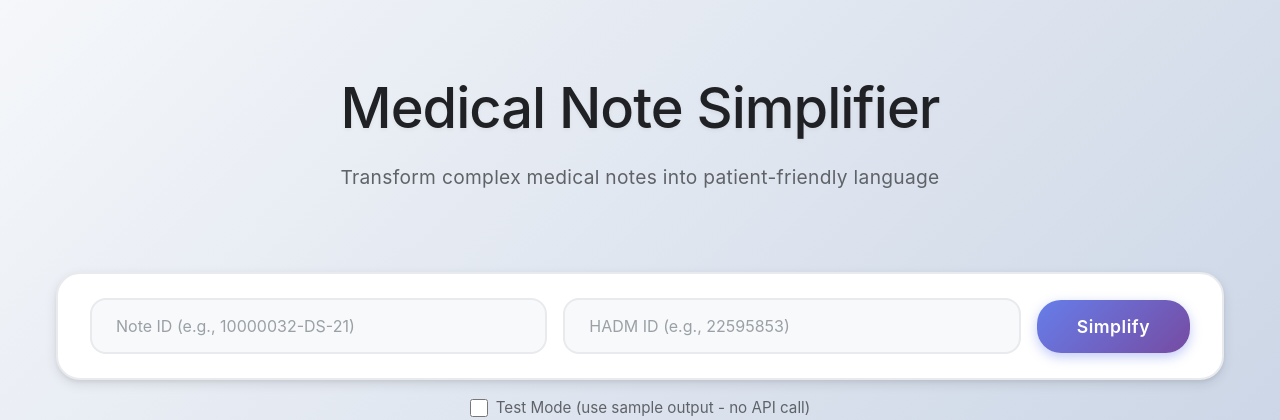
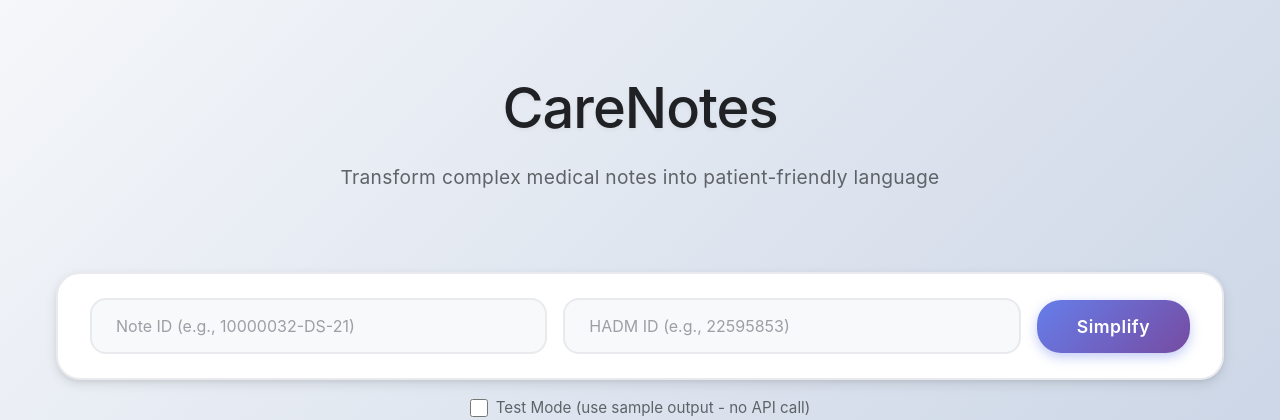
Before and after one commit to deepshelke/MD-Hackathon, a Flask app: page / in a window 1280 px wide. Shown: the top 420 px of the page. Run offline with Flask 3, Linux system fonts and the light colour scheme.

Commit message:
Rebrand app to CareNotes - Simple, relatable, friendly name

```diff
--- a/app.py
+++ b/app.py
@@ -1,5 +1,5 @@
 """
-Flask application for Medical Note Simplification.
+Flask application for CareNotes - Simplifying medical discharge notes.
 """
 import os
 import json
--- a/src/__init__.py
+++ b/src/__init__.py
@@ -1 +1 @@
-"""Medical note simplification pipeline."""
+"""CareNotes - Medical note simplification pipeline."""
--- a/src/prompts.py
+++ b/src/prompts.py
@@ -8,7 +8,7 @@ MAX_PROMPT_LENGTH = 10000  # Increased default, but trimming logic still works i
 
 
 class PromptBuilder:
-    """Builds system and user prompts for medical note simplification."""
+    """Builds system and user prompts for CareNotes - medical note simplification."""
 
     SYSTEM_PROMPT = """You are a medical communication specialist. Simplify medical discharge notes into patient-friendly language that anyone can understand.
 
--- a/templates/index.html
+++ b/templates/index.html
@@ -3,14 +3,14 @@
 <head>
     <meta charset="UTF-8">
     <meta name="viewport" content="width=device-width, initial-scale=1.0">
-    <title>Medical Note Simplifier</title>
+    <title>CareNotes</title>
     <link rel="stylesheet" href="{{ url_for('static', filename='css/style.css') }}">
 </head>
 <body>
     <div class="container">
         <!-- Header -->
         <header class="header">
-            <h1 class="main-title">Medical Note Simplifier</h1>
+            <h1 class="main-title">CareNotes</h1>
             <p class="subtitle">Transform complex medical notes into patient-friendly language</p>
         </header>
 
```
Also changed, not shown: README.md.
